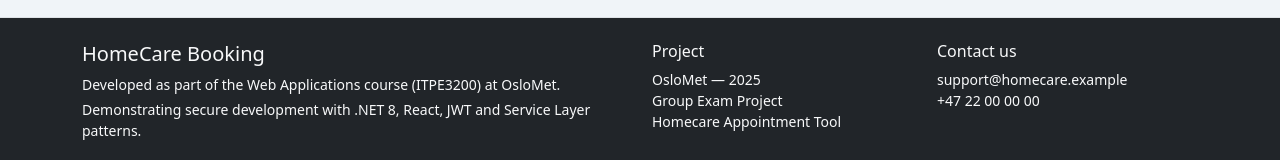
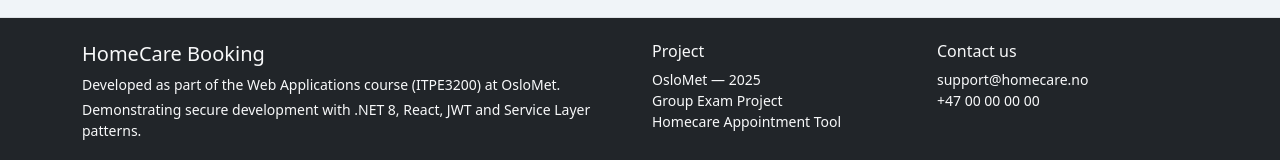
Before and after one commit to muadi6063/HomeCare-Project-25, a React app in the folder frontend/: page / in a window 1280 px wide. Shown: the part 2106-2266 px from the top of the page. Built offline with nearby package versions, Linux system fonts and the light colour scheme; the HTML template or start-up script is replaced by a standard one.

Commit message:
endra email i footer

```diff
--- a/frontend/src/components/Footer.tsx
+++ b/frontend/src/components/Footer.tsx
@@ -35,18 +35,18 @@ const Footer: React.FC = () => {
             <ul className="list-unstyled small">
               <li>
                 <a
-                  href="mailto:support@homecare.example"
+                  href="mailto:support@homecare.no"
                   className="text-light text-decoration-none"
                 >
-                  support@homecare.example
+                  support@homecare.no
                 </a>
               </li>
               <li>
                 <a
-                  href="tel:+4722000000"
+                  href="tel:+4700000000"
                   className="text-light text-decoration-none"
                 >
-                  +47 22 00 00 00
+                  +47 00 00 00 00
                 </a>
               </li>
             </ul>
```
Also changed, not shown: 1 other file (tests, documents, lock files or other folders).
